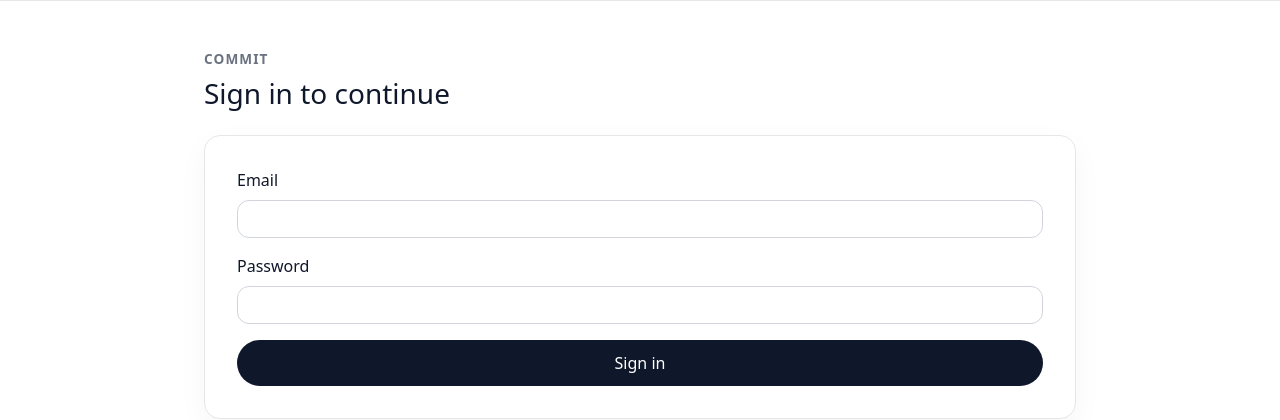
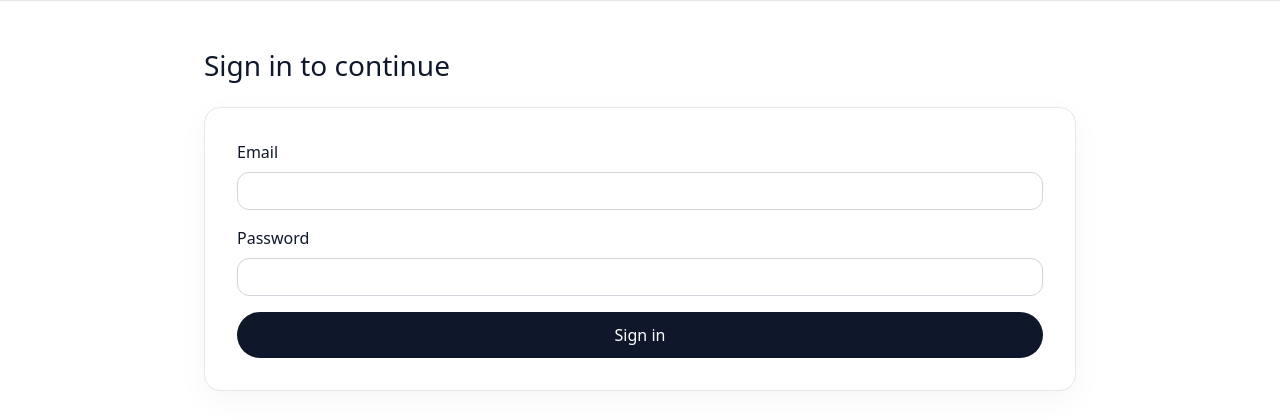
Before and after one commit to classicfoo/commit, a PHP site: page /index.php in a window 1280 px wide. Shown: the top 420 px of the page. Run offline with PHP 8.4, Linux system fonts and the light colour scheme.

Commit message:
Remove duplicate header brand

```diff
--- a/auth_header.php
+++ b/auth_header.php
@@ -44,13 +44,6 @@ $currentUser = $currentUser ?? null;
         margin: 48px auto;
         padding: 0 24px 64px;
         background: transparent;
-      }
-      .brand-mark {
-        letter-spacing: 0.08em;
-        text-transform: uppercase;
-        font-weight: 600;
-        font-size: 0.85rem;
-        color: #6b7280;
       }
       .surface {
         border: 1px solid #e5e7eb;
@@ -192,7 +185,6 @@ $currentUser = $currentUser ?? null;
     <div class="app-shell">
       <?php if ($showPageHeader): ?>
         <header class="d-flex flex-column gap-2 mb-4">
-          <span class="brand-mark">commit</span>
           <h1 class="h3 mb-0"><?php echo htmlspecialchars($pageHeading, ENT_QUOTES, 'UTF-8'); ?></h1>
           <?php if ($pageHint !== ''): ?>
             <p class="hint"><?php echo htmlspecialchars($pageHint, ENT_QUOTES, 'UTF-8'); ?></p>
```
